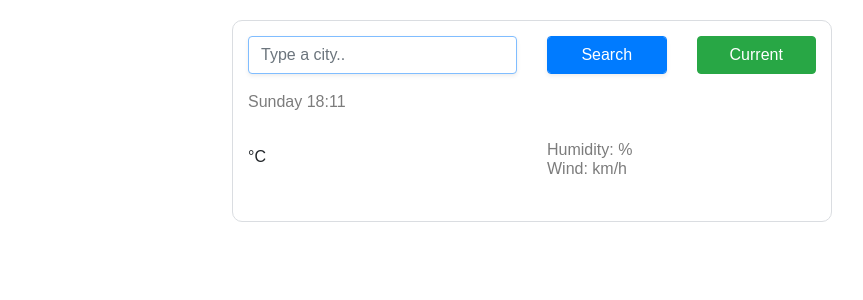
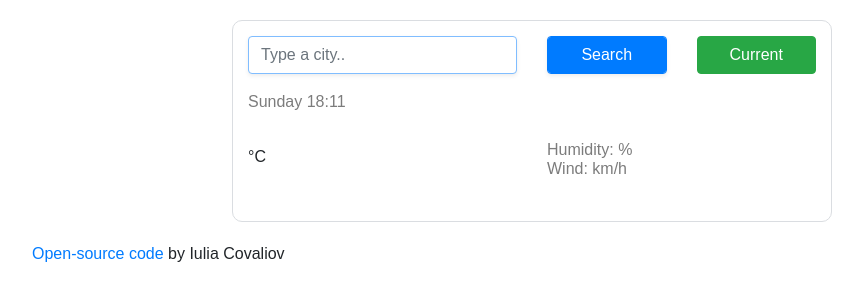
Before and after one commit to krasivosleva/Weather-App, a website built with Parcel: page index.html in a window 1280 px wide. Shown: the whole page, without its empty margins (108-971 px from the left). Built offline with nearby package versions, Linux system fonts and the light colour scheme; no server answers.

Commit message:
Added GitHub link

```diff
--- a/index.html
+++ b/index.html
@@ -69,6 +69,11 @@
           </div>
         </div>
       </div>
+      <div class="github-link">
+        <a href="https://github.com/krasivosleva/Weather-App.git">
+          Open-source code
+        </a> by Iulia Covaliov
+      </div>
     </div>
     <script src="src/index.js"></script>
   </body>
--- a/src/styles.css
+++ b/src/styles.css
@@ -53,3 +53,9 @@ body {
   .search-form {
     margin-bottom: 20px;
   }
+
+  .github-link {
+    position: relative;
+    display: block;
+    margin-left: 55px;
+  }
```
